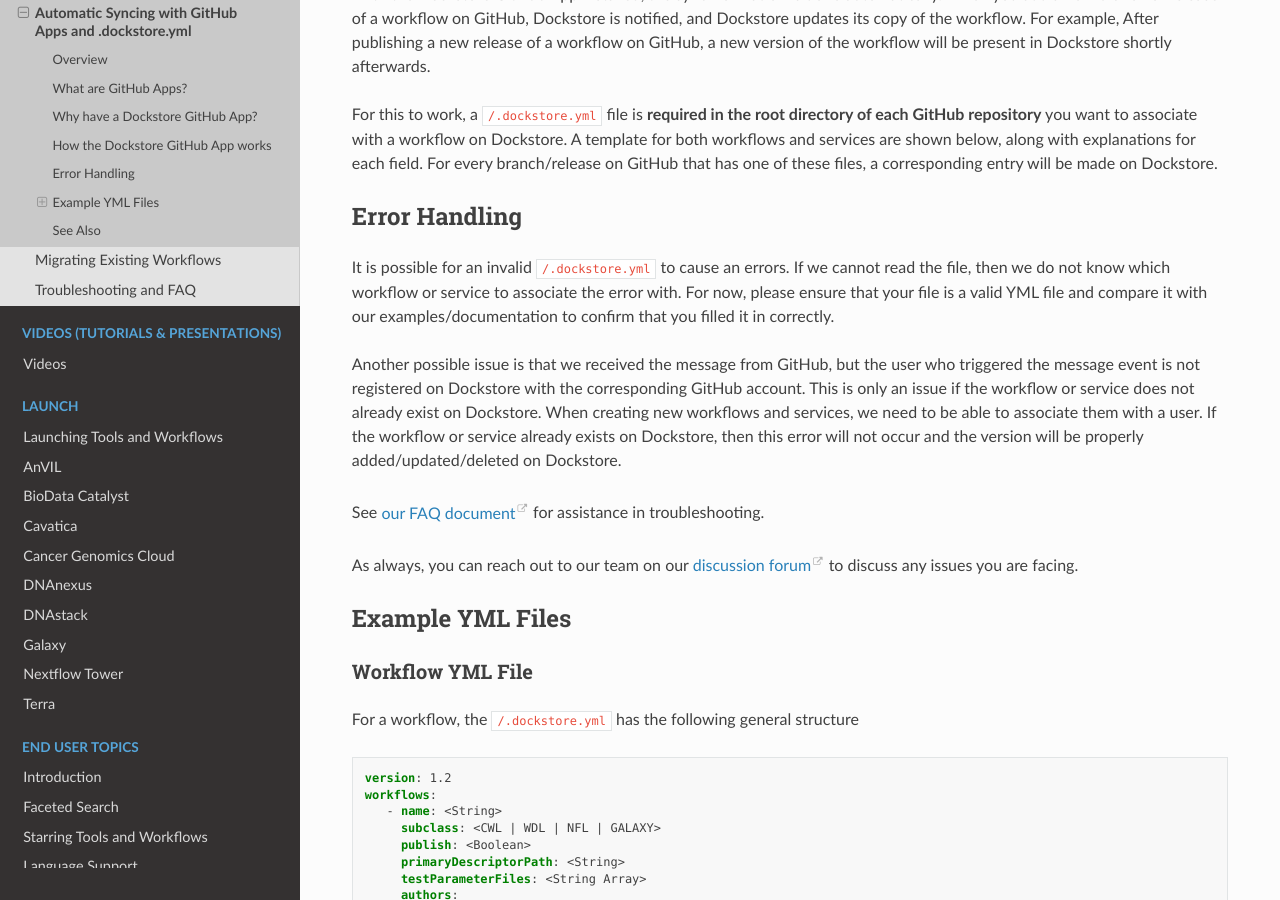
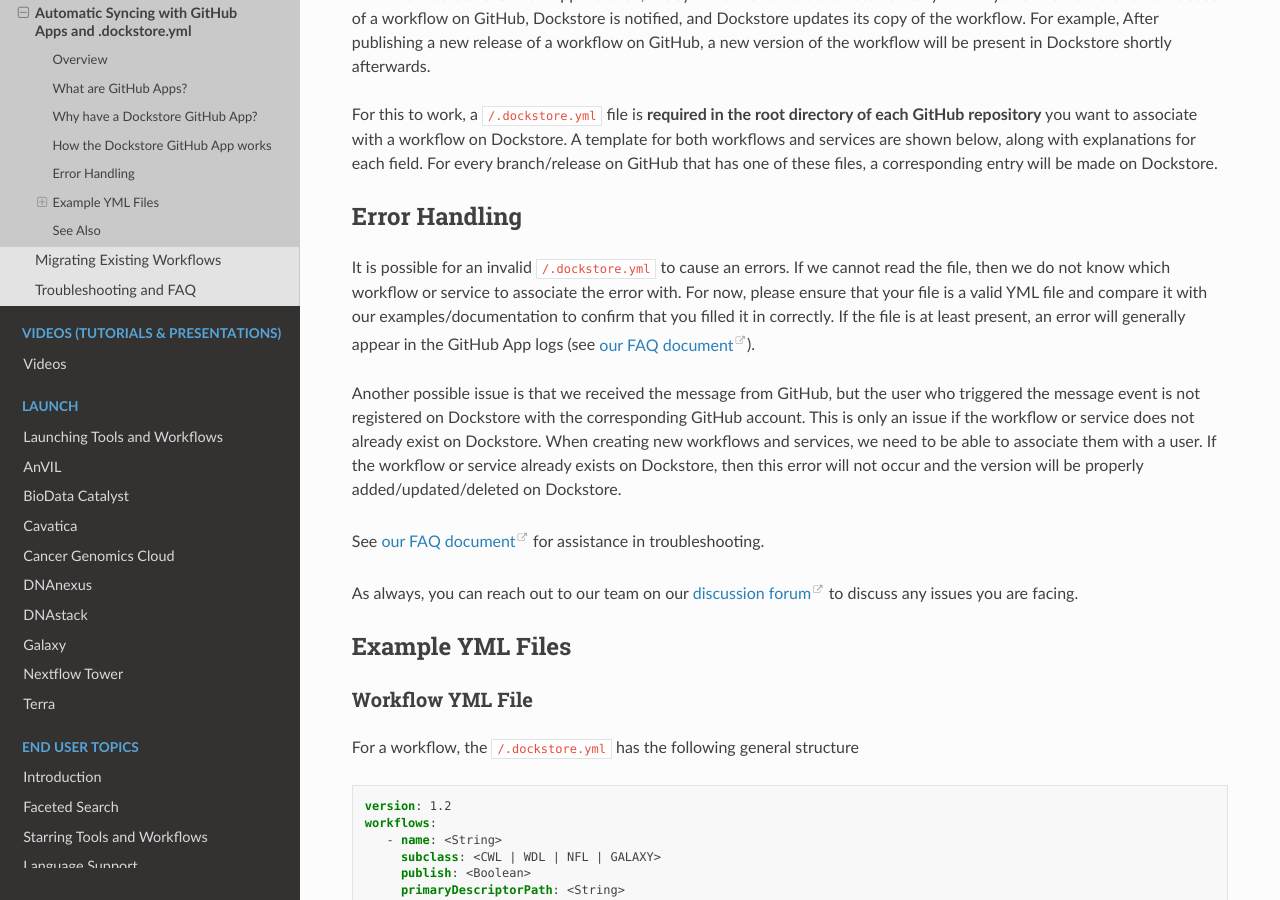
Before and after one commit to dockstore/dockstore-documentation, a Sphinx documentation site: the page built from docs/getting-started/github-apps/github-apps.rst, in a window 1280 px wide and 900 px high, scrolled down 1154 px. Built offline with Sphinx 7.4.7 and the Read the Docs theme 2.0.0, drawn with Linux system fonts in a browser that asks for light colours.

Commit message:
Mention if file is present it will show on logs

```diff
--- a/docs/getting-started/github-apps/github-apps.rst
+++ b/docs/getting-started/github-apps/github-apps.rst
@@ -70,7 +70,7 @@
 ----------------------------------
 It is possible for an invalid ``/.dockstore.yml`` to cause an errors. If we cannot read the
 file, then we do not know which workflow or service to associate the error with. For now, please ensure that your file is a valid YML file and
-compare it with our examples/documentation to confirm that you filled it in correctly.
+compare it with our examples/documentation to confirm that you filled it in correctly. If the file is at least present, an error will generally appear in the GitHub App logs (see `our FAQ document <https://docs.dockstore.org/en/develop/getting-started/github-apps/github-apps-troubleshooting-tips.html>`_).
 
 Another possible issue is that we received the message from GitHub, but the user who triggered the message event is not registered on Dockstore with
 the corresponding GitHub account. This is only an issue if the workflow or service does not already exist on Dockstore. When creating new workflows and
```
